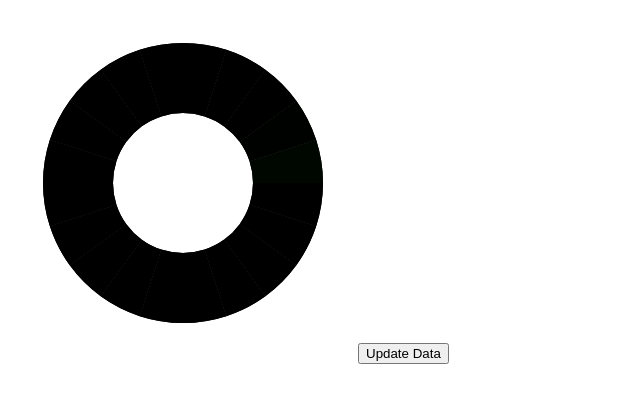
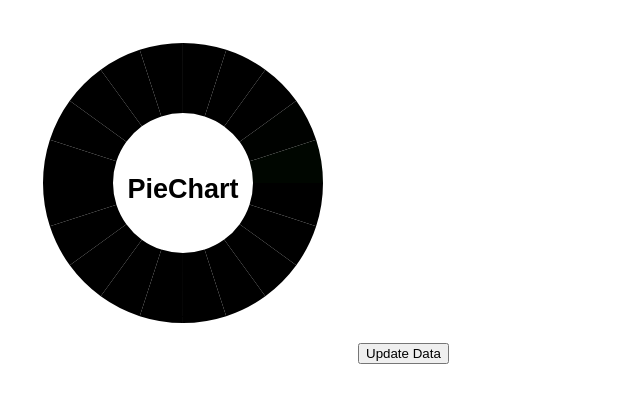
Before and after one commit to MartvdZalm/PieChart, a Vue app: page / in a window 1280 px wide. Shown: the top 402 px of the page, without its empty margins (0-640 px from the left). Built offline with nearby package versions, Linux system fonts and the light colour scheme.

Commit message:
PieChart

```diff
--- a/src/components/PieChart.vue
+++ b/src/components/PieChart.vue
@@ -1,41 +1,20 @@
 <template>
   <svg class="piechart" :width="width" :height="height">
     <g :transform="`translate(${width / 2}, ${height / 2})`">
-      <g v-for="(slice, index) in slices" :key="index">
-        <g class="piece"
-          @mouseover="showValues(slice.value, slice.date)"
-          @mouseout="hideValues">
-
-          <path
-            :d="createArc(outerRadius, innerRadius, slice.startAngle, slice.endAngle)"
-            :fill="slice.color"
-            class="hover-piece"
-          ></path>
-
-          <path
-            :d="createArc(outerRadius, innerRadius, slice.startAngle, slice.endAngle)"
-            :fill="slice.color"
-          ></path>
-        </g>
+      <!-- Draw slices -->
+      <g v-for="(slice, index) in slices" :key="index" class="piece" @mouseover="showValues(slice.value, slice.date)" @mouseout="hideValues">
+        <path :d="createArc(outerRadius, innerRadius, slice.startAngle, slice.endAngle)" :fill="slice.color" class="hover-piece"></path>
       </g>
 
-      <g v-if="!showHoverValues">
-        <text v-if="nameIsShort(name)" text-anchor="middle" :font-size="fontSize" dy="7" font-family="Arial">{{ name }}</text>
-
-        <g v-if="!nameIsShort(name)">
-            <text v-for="(part, index) in getParts(name)"
-              :key="index"
-              text-anchor="middle"
-              :font-size="fontSize"
-              :dy="getDY(getParts(name).length, index)" font-family="Arial">
-              {{ part }}
-            </text>
-        </g>
+      <!-- Show hover values -->
+      <g v-if="showHoverValues">
+        <text text-anchor="middle" :style="font" dy="0">{{ hoverValue }}</text>
+        <text text-anchor="middle" :style="font" dy="22">{{ hoverDate }}</text>
       </g>
 
-      <g v-if="showHoverValues">
-        <text text-anchor="middle" :font-size="fontSize" dy="0" font-family="Arial">{{ hoverValue }}</text>
-        <text text-anchor="middle" :font-size="fontSize" dy="20" font-family="Arial">{{ hoverDate }}</text>
+      <!-- Show name -->
+      <g v-else>
+        <text text-anchor="middle" :style="font" :dy="getTextHeight()">{{ title }}</text>
       </g>
     </g>
   </svg>
@@ -46,17 +25,18 @@ import { scaleLinear } from 'd3-scale';
 
 export default {
   props: {
-    name: {
+    title: {
       type: String,
       default: '',
     },
-    fontSize: {
-      type: Number,
-      default: 16,
-    },
-    positive: {
-      type: Boolean,
-      default: true,
+    font: {
+      type: Object,
+      default: () => ({
+        fontFamily: 'Arial',
+        fontSize: '27px',
+        fontWeight: 'bold',
+        fill: '#000000',
+      }),
     },
     width: {
       type: Number,
@@ -77,9 +57,11 @@ export default {
     data: {
       type: Object,
       required: false,
-      default: () => ({
-        '0000-00-00': 1,
-      }),
+      default: () => ({'0000-00-00': 1}),
+    },
+    sliceColors: {
+      type: Array,
+      default: () => ['green', 'orange', 'red'],
     },
   },
   data() {
@@ -157,13 +139,12 @@ export default {
       const endInner = this.calculatePoint(innerRadius, startAngle);
       const largeArcFlag = endAngle - startAngle <= Math.PI ? '0' : '1';
 
-      const d = `
-        M ${startOuter.x} ${startOuter.y}
-        A ${outerRadius} ${outerRadius} 0 ${largeArcFlag} 0 ${endOuter.x} ${endOuter.y}
-        L ${endInner.x} ${endInner.y}
-        A ${innerRadius} ${innerRadius} 0 ${largeArcFlag} 1 ${startInner.x} ${startInner.y}
-        Z,
-      `;
+      const d = `M ${startOuter.x} ${startOuter.y}
+                 A ${outerRadius} ${outerRadius} 0 ${largeArcFlag} 0 ${endOuter.x} ${endOuter.y}
+                 L ${endInner.x} ${endInner.y}
+                 A ${innerRadius} ${innerRadius} 0 ${largeArcFlag} 1 ${startInner.x} ${startInner.y}
+                 Z`;
+
       return d;
     },
     calculatePoint(radius, angleInRadians) {
@@ -174,16 +155,9 @@ export default {
     getMappedColorForDays(date) {
       const daysDifference = Math.floor((new Date() - new Date(date)) / (1000 * 60 * 60 * 24));
 
-      let colorScale;
-      if (this.positive) {
-        colorScale = scaleLinear()
-          .domain([0, 10, 14])
-          .range(['green', 'orange', 'red']);
-      } else {
-         colorScale = scaleLinear()
-          .domain([0, 10, 14])
-          .range(['red', 'orange', 'green']);
-      }
+      const colorScale = scaleLinear()
+          .domain([0, 10, 20])
+          .range(this.sliceColors);
 
       return colorScale(daysDifference);
     },
@@ -191,65 +165,18 @@ export default {
       this.showHoverValues = true;
       this.hoverValue = value;
       const newDate = new Date(date);
-
-      if (!Number.isNaN(newDate.getTime())) {
-        this.hoverDate = `${newDate.getFullYear()}/${newDate.getMonth() + 1}/${newDate.getDate()}`;
-      } else {
-        this.hoverDate = '0000-00-00';
-      }
+      this.hoverDate = !Number.isNaN(newDate.getTime()) ? `${newDate.getFullYear()}/${newDate.getMonth() + 1}/${newDate.getDate()}` : '0000-00-00';
     },
     hideValues() {
       this.showHoverValues = false;
       this.hoverValue = '';
       this.hoverDate = '';
     },
-    nameIsShort(name) {
-      if (name.includes('_')) {
-        if (name.length > (this.width / 15) - this.fontSize) {
-          return false;
-        }
-      }
-      return true;
-    },
-    getParts(str) {
-      if (!this.nameIsShort(str)) {
-        const substrings = str.split('_');
-        const result = [];
-        let currentSubstring = '';
-
-        for (let i = 0; i < substrings.length; i++) {
-          const substring = substrings[i];
-          const isShortText = currentSubstring.length + substring.length + 1 < (this.width / 15) - (this.fontSize / 2);
-          if (isShortText) {
-            if (currentSubstring !== '') {
-              currentSubstring += `_${substring}`;
-            } else {
-              currentSubstring = substring;
-            }
-          }
-          if (!isShortText) {
-            if (currentSubstring !== '') {
-              result.push(currentSubstring);
-              currentSubstring = substring;
-            } else {
-              currentSubstring = substring;
-            }
-          }
-        }
-
-        if (currentSubstring !== '') {
-          result.push(currentSubstring);
-        }
-
-        return result;
-      }
-      return [];
-    },
-    getDY(totalParts, currentIndex) {
-      const lineHeight = 20;
-      const totalHeight = totalParts * lineHeight;
-      const yOffset = (lineHeight / 2) - (totalHeight / 2) + 10;
-      return yOffset + currentIndex * lineHeight;
+    getTextHeight() {
+      const canvas = document.createElement('canvas');
+      const context = canvas.getContext('2d');
+      context.font = `${this.font.fontWeight} ${this.font.fontSize} ${this.font.fontFamily}`;
+      return context.measureText('a').actualBoundingBoxAscent;
     },
   },
 };
```
